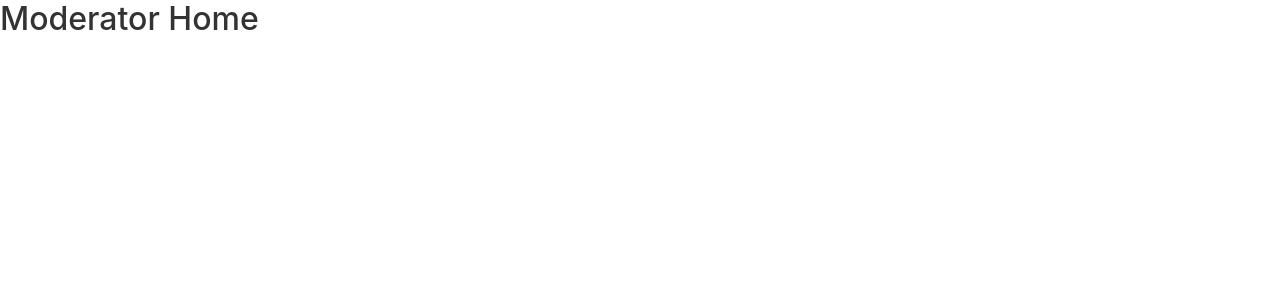
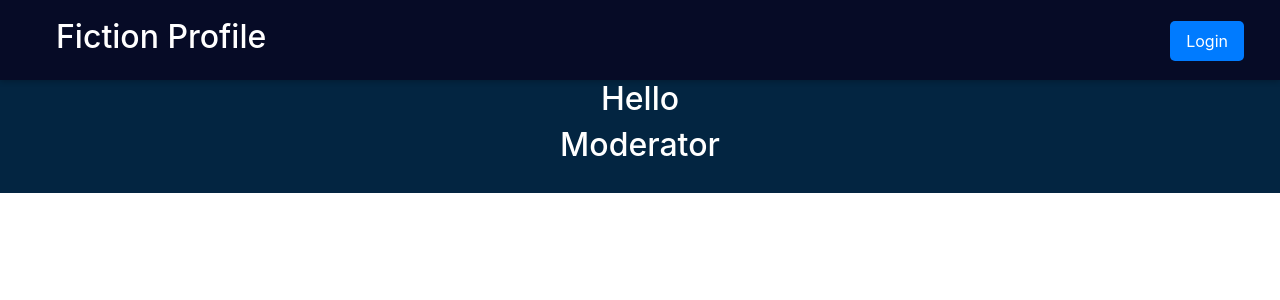
Before and after one commit to dipit099/FictionProfile-Database_Project, a React (Create React App) app in the folder Fiction Profile/client/: page /moderatorhome in a window 1280 px wide. Shown: the top 300 px of the page. Built offline with nearby package versions, Linux system fonts and the light colour scheme.

Commit message:
sidebar complete

```diff
--- a/Fiction Profile/client/src/App.css
+++ b/Fiction Profile/client/src/App.css
@@ -1,4 +1,4 @@
-.App {
+/*.App {
   /* text-align: center;
   display: flex;
   min-height: 100vh;
@@ -12,7 +12,7 @@
   /* background-color: rgba(var(--tmdbDarkBlue),1);
     --tmdbDarkBlue: 3,37,65; */
 
-}
+/*}
 
 
 /* @media screen and (min-width: 600px) {
--- a/Fiction Profile/client/src/home/ModeratorHome.jsx
+++ b/Fiction Profile/client/src/home/ModeratorHome.jsx
@@ -1,8 +1,20 @@
+import Navbar from "../navbar/Navbar";
+import { useLocation } from 'react-router-dom';
 
 function ModeratorHome() {
+    const location = useLocation();
+    const email = location.state && location.state.email;
+    const role = location.state && location.state.role;
+    console.log("in homepage, email " + email + " role " + role);
+
     return (
-        <div>
-            <h1>Moderator Home</h1>
+        <div className="home-container">
+            <Navbar role={role} />
+            <div className="home-content">
+                <h1 style={{ color: 'white', textAlign: 'center' }}>Hello {email}</h1>
+                <h1 style={{ color: 'white', textAlign: 'center' }}>Moderator</h1>
+
+            </div>
         </div>
     )
 }
--- a/Fiction Profile/client/src/login/Login.js
+++ b/Fiction Profile/client/src/login/Login.js
@@ -46,7 +46,7 @@ function Login(props) {
                 }
                 // if (role === 'moderator')
                 else {
-                    navigate('/moderatorhome', { state: { email: data.email } });
+                    navigate('/moderatorhome', { state: { email: data.email, role: role } });
                 }
 
 
--- a/Fiction Profile/client/src/navbar/Navbar.jsx
+++ b/Fiction Profile/client/src/navbar/Navbar.jsx
@@ -10,7 +10,7 @@ const Navbar = ({ role }) => {
         <div className="navbar-container">
             <div className="navbar">
                 <div className="navbar-left">
-                    <SideBar/>
+                    {/* <SideBar/> */}
                     {role === "user" ? (
                         <SideBar />
                     ) : (
--- a/Fiction Profile/client/src/navbar/SideBar.css
+++ b/Fiction Profile/client/src/navbar/SideBar.css
@@ -27,9 +27,11 @@
   }
 
   .menu-bars {
-    margin-left: 2rem;
+    margin-left: 1rem;
     font-size: 2rem;
     background: none;
+    border: none  ;
+    cursor: pointer;
   }
 
 
--- a/Fiction Profile/client/src/navbar/SideBar.jsx
+++ b/Fiction Profile/client/src/navbar/SideBar.jsx
@@ -15,16 +15,22 @@ function SideBar() {
     <>
       <IconContext.Provider value={{ color: '#fff' }}>
         <div className='sidebar-container'> {/* Change class name here */}
-          <Link to='#' className='menu-bars'>
+          {/* <Link to='#' className='menu-bars'>
             <FaIcons.FaBars onClick={showSidebar} />
-          </Link>
+          </Link> */}
+          <button className='menu-bars' onClick={showSidebar}>
+            <FaIcons.FaBars />
+          </button>
         </div>
         <nav className={sidebar ? 'side-menu active' : 'side-menu'}>
           <ul className='side-menu-items' onClick={showSidebar}>
             <li className='sidebar-toggle'>
-              <Link to='#' className='menu-bars'>
+              {/* <Link to='#' className='menu-bars'>
                 <AiIcons.AiOutlineClose />
-              </Link>
+              </Link> */}
+              <button className='menu-bars'>
+                <AiIcons.AiOutlineClose />
+              </button>
             </li>
             {SidebarData.map((item, index) => {
               return (
```
